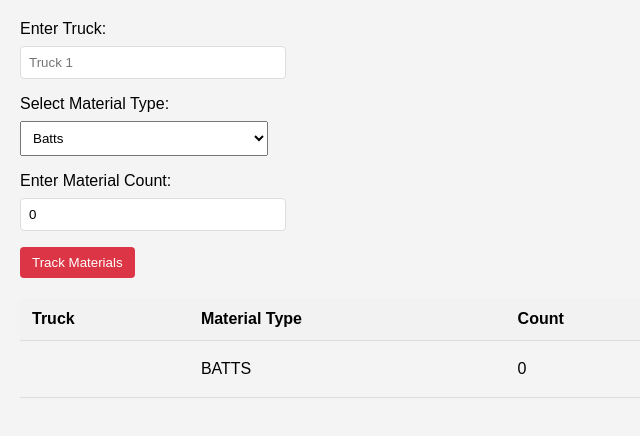
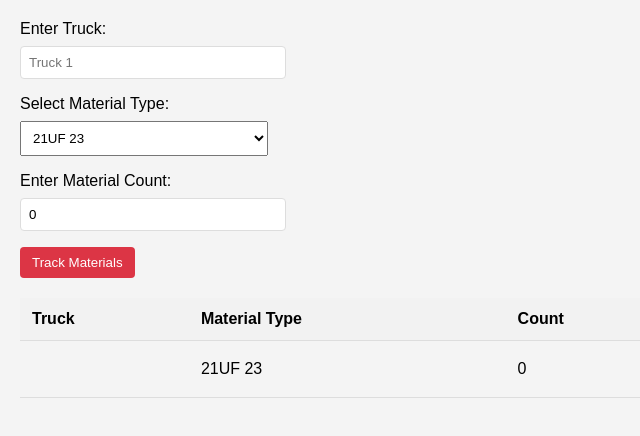
Before and after one commit to AustinLD/MaterialTracker, a plain HTML site: page index.html in a window 1280 px wide. Both pictures are taken after a click on the button "Track Materials". Shown: the full height of the page, 0-640 px from the left. Drawn offline with Linux system fonts and the light colour scheme.

Commit message:
pushing because it works

```diff
--- a/app.js
+++ b/app.js
@@ -1,21 +1,19 @@
 const trackingBody = document.getElementById('trackingBody');
-
-// Load existing data from localStorage on page load
-document.addEventListener('DOMContentLoaded', () => {
-  loadStoredData();
-});
 
 function createTableCell(text, isDeleteButton = false) {
   const cell = document.createElement('td');
 
+  // Check if text is a string before using toLowerCase
   if (typeof text === 'string') {
+    // Add space between "truck" and truck number
     if (text.startsWith('truck')) {
-      const truckNumber = text.substring(5);
+      const truckNumber = text.substring(5); // Extract truck number
       cell.textContent = `Truck ${truckNumber}`;
     } else {
       cell.textContent = text;
     }
 
+    // Capitalize "batts" and "blow"
     const lowerCaseText = text.toLowerCase();
     if (lowerCaseText === 'batts' || lowerCaseText === 'blow') {
       cell.textContent = text.toUpperCase();
@@ -24,6 +22,7 @@ function createTableCell(text, isDeleteButton = false) {
     cell.textContent = text;
   }
 
+  // Add a delete button for non-empty rows
   if (isDeleteButton) {
     const deleteButton = createDeleteButton(cell.parentNode);
     cell.appendChild(deleteButton);
@@ -45,6 +44,7 @@ function createTableCellWithDelete(text, row) {
   const cell = document.createElement('td');
   cell.textContent = text;
 
+  // Add Delete button for the "timestamp" cell
   const deleteButton = createDeleteButton(row);
   cell.appendChild(deleteButton);
 
@@ -65,65 +65,20 @@ function trackMaterials() {
     return;
   }
 
-// Use toLocaleString() with options for consistent date and time format
-const timestampOptions = { year: 'numeric', month: 'numeric', day: 'numeric', hour: 'numeric', minute: 'numeric', second: 'numeric' };
-const timestamp = new Date().toLocaleString('en-US', timestampOptions);
+  const timestamp = new Date().toLocaleString();
 
   const newRow = document.createElement('tr');
   const cells = [
     createTableCell(truck),
     createTableCell(materialType),
     createTableCell(count),
-  createTableCellWithDelete(timestamp, newRow),
+    createTableCellWithDelete(timestamp, newRow), // Timestamp with Delete button
   ];
 
   cells.forEach(cell => newRow.appendChild(cell));
   trackingBody.appendChild(newRow);
-
-// Save the updated data to localStorage
-saveDataToLocalStorage();
 }
 
 function deleteRow(row) {
   row.remove();
-
-  // Save the updated data to localStorage
-  saveDataToLocalStorage();
 }
-
-function saveDataToLocalStorage() {
-  const tableData = [];
-
-  trackingBody.querySelectorAll('tr').forEach(row => {
-    const rowData = {
-      truck: row.cells[0].textContent,
-      materialType: row.cells[1].textContent,
-      count: row.cells[2].textContent,
-      timestamp: row.cells[3].textContent,
-    };
-    tableData.push(rowData);
-  });
-
-  localStorage.setItem('trackingData', JSON.stringify(tableData));
-}
-
-function loadStoredData() {
-  const storedData = localStorage.getItem('trackingData');
-
-  if (storedData) {
-    const tableData = JSON.parse(storedData);
-
-    tableData.forEach(data => {
-      const newRow = document.createElement('tr');
-      const cells = [
-        createTableCell(data.truck),
-        createTableCell(data.materialType),
-        createTableCell(data.count),
-        createTableCellWithDelete(data.timestamp, newRow),
-      ];
-
-      cells.forEach(cell => newRow.appendChild(cell));
-      trackingBody.appendChild(newRow);
-    });
-  }
-}
--- a/index.html
+++ b/index.html
@@ -10,15 +10,38 @@
   <div>
     <div>
       <label for="truckInput">Enter Truck:</label>
-      <input type="text" id="truckInput" placeholder="Truck 1">
+      <input type="text" id="truckInput" placeholder="Truck 1" required>
     </div>
   </div>
 
   <div>
     <label for="materialSelect">Select Material Type:</label>
     <select id="materialSelect">
-      <option value="batts">Batts</option>
-      <option value="blow">Blow</option>
+      <option value="21UF 23">21UF 23</option>
+      <option value="30K 15">30K 15</option>
+      <option value="30K 24">30K 24</option>
+      <option value="38 UF 24">38 UF 24</option>
+      <option value="16x3 SAFB">16x3 SAFB</option>
+      <option value="24x3 SAFB">24x3 SAFB</option>
+      <option value="16 AA2">16" AA2</option>
+      <option value="24 AA2">24" AA2</option>
+      <option value="16 M-Shield">16" M-Shield</option>
+      <option value="24 M-Shield">24" M-Shield</option>
+      <option value="16 VR Plus">16" VR Plus</option>
+      <option value="24 VR Plus">24" VR Plus</option>
+      <option value="24 RB">24" RB</option>
+      <option value="30 RB">30" RB</option>
+      <option value="Polyvent">Polyvent</option>
+      <option value="Accuvent">Accuvent</option>
+      <option value="24 Baffle">24" Baffle</option>
+      <option value="16 Baffle">16" Baffle</option>
+      <option value="Polyseal">Polyseal</option>
+      <option value="Gasket Foam">Gasket Foam</option>
+      <option value="SkyFlex">SkyFlex</option>
+      <option value="T-Ply">T-Ply</option>
+      <option value="Fire Paint">Fire Paint</option>
+      <option value="Corefill">Corefill</option>
+      <option value="No-Burn">No-Burn</option>
     </select>
   </div>
 
```
Lines whose indentation alone changed are shown as unchanged.
